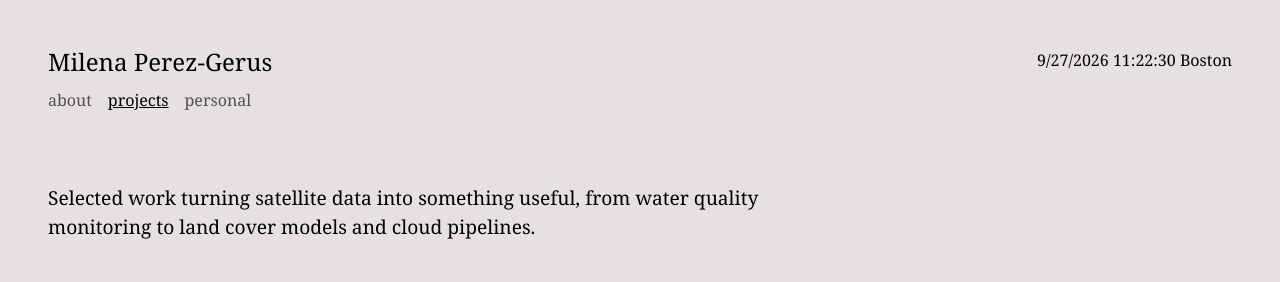
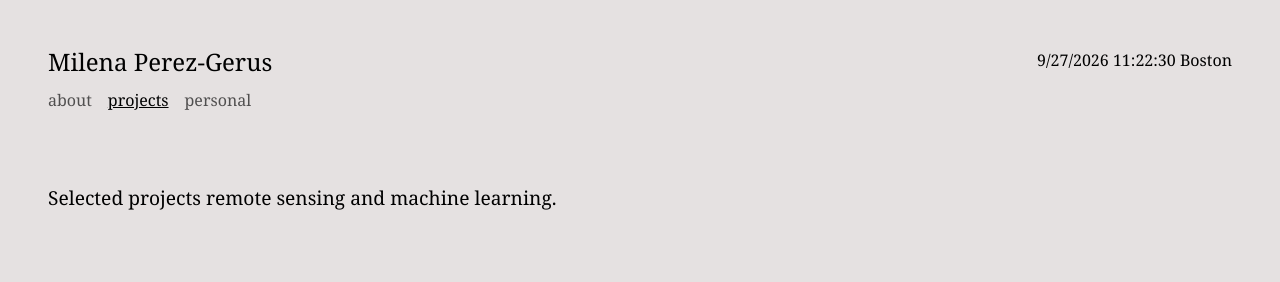
Before and after one commit to mimiperezg/homepageMilenaPerezGerus, a website: page projects.html in a window 1280 px wide. Shown: the top 282 px of the page. Drawn offline with nearby package versions, Linux system fonts and the light colour scheme.

Commit message:
simple projects bio

```diff
--- a/projects.html
+++ b/projects.html
@@ -39,8 +39,7 @@
         <section class="section intro">
           <h2 class="visually-hidden">Projects overview</h2>
           <p class="bio">
-            Selected work turning satellite data into something useful, from
-            water quality monitoring to land cover models and cloud pipelines.
+            Selected projects remote sensing and machine learning.
           </p>
         </section>
 
```
